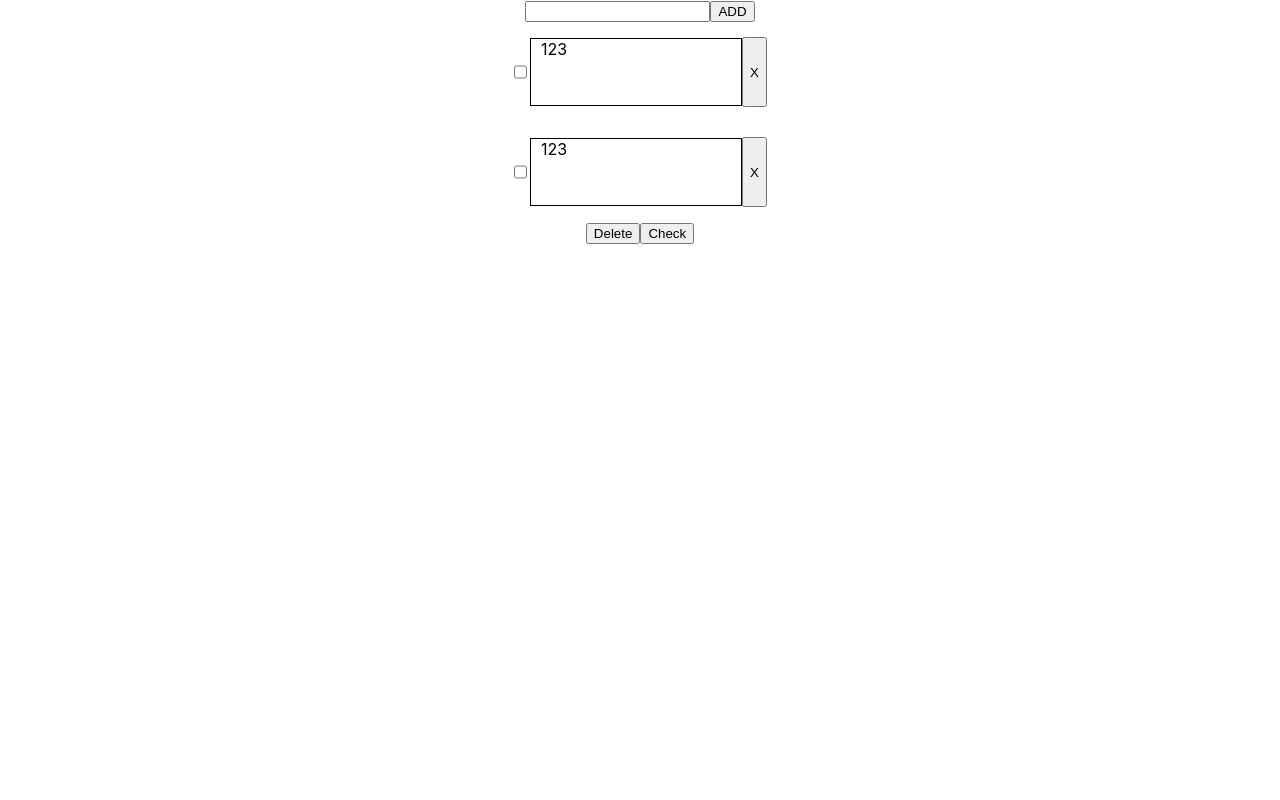
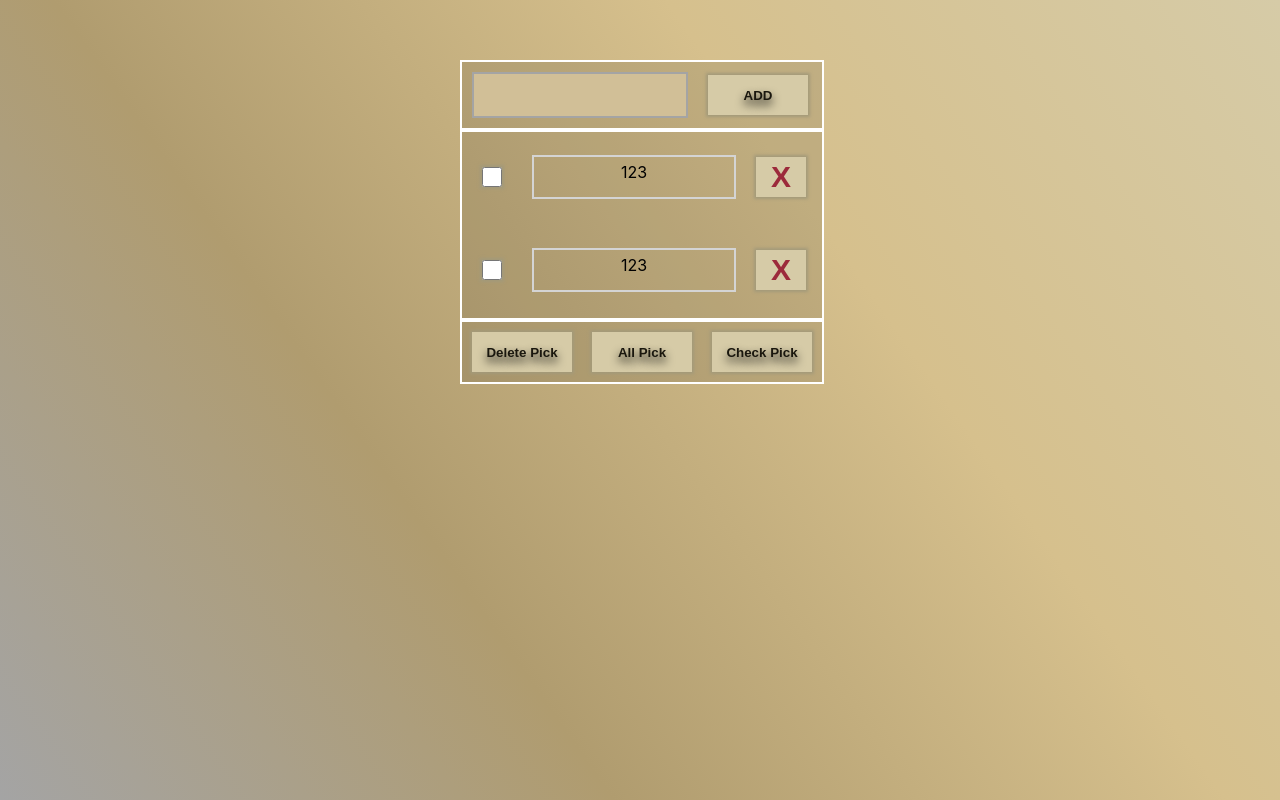
Before and after one commit to D-mitry12344/react, a React (Create React App) app: page / in a window 1280 px wide. Built offline with nearby package versions, Linux system fonts and the light colour scheme.

Commit message:
update css and js

```diff
--- a/src/App.css
+++ b/src/App.css
@@ -1,5 +1,34 @@
+
+html{
+  margin: 0;
+  width: 100%;
+  height: 100%;
+}
+
+body{
+  margin: 0;
+  width: 100%;
+  height: 100%;
+}
+
+.block-none{
+  display: none;
+}
+
+#root{
+   margin: 0;
+    background: linear-gradient(235deg,#d6cba7,#d6c08d,#b09c6f, #a4a4a4);
+    background-size: cover;
+    background-repeat: no-repeat;
+    width: 100%;
+    height: 100%;
+}
+
 .App {
   text-align: center;
+  width: 360px;
+  margin: 0 auto;
+  padding-top: 60px;
 }
 
 .App-logo {
@@ -38,34 +67,127 @@
 }
 
 
-ul{
-  width: 300px;
+.lists{
+  padding: 0;
+  width: 360px;
   margin: 0 auto;
+  display: flex;
+  flex-wrap: wrap;
+  border: 2px solid #fff;
+   background: rgb(0,0,0,0.1)
 }
 
-li{
+.lists li{
   display: flex;
-  height: 100px;
+  width: 360px;
+  margin: 10px 0;
 }
 
-li button{
-  margin-top: 15px;
-  height: 70%;
+.lists li p{
+  width: 200px;
+  border: 2px solid #d4d4d4;
+  height: 35px;
+  margin-top: 13px;
+  text-align: center;
+  padding-top: 5px;
+  margin-right: 10px;
+}
+
+.lists li input{
+  background: #d6cba7;
+  border: 1px #a39a7a;
+  color: #1a170e;
+  font-weight: 700;
+  text-shadow: 0 5px 10px #000;
+  width: 20px;
+  height: 20px;
+  margin-top: 25px;
+  margin-left: 20px;
+  margin-right: 30px;
+  text-align: center;
+  box-shadow: 0 0 3px 2px #a39a7a;
+  transition-duration: 0.3s;
 }
 
 
-li p{
-  text-align:left;
-  width: 200px;
-  border: 1px solid black;
-  padding-left: 10px;
+.lists li.completed p{
+  text-decoration: line-through;
+}
+
+.btns-global{
+  display: flex;
+  flex-wrap: wrap;
+  width: 360px;
+  margin: 0 auto;
+  transition-duration: 0.3s;
+  opacity: 1;
+  border: 2px solid #fff;
+   background: rgb(0,0,0,0.1)
+}
+
+.btns-global button ,
+.add-new-item button,
+.lists li button{
+  background: #d6cba7;
+  border: 1px #a39a7a;
+  color: #1a170e;
+  font-weight: 700;
+  text-shadow: 0 5px 10px #000;
+  margin: 10px;
+  width: 100px;
+  height: 40px;
+  text-align: center;
+  box-shadow: 0 0 3px 2px #a39a7a;
   transition-duration: 0.3s;
 }
 
-li p:hover{
-  background: #d4d4d4;
+.btns-global button:hover,
+.add-new-item button:hover{
+  transform: scale(1.1);
+  color: #fff;
 }
 
-li.completed p{
-  text-decoration: line-through;
+.add-new-item{
+  border: 2px solid #fff;
+  width: 360px;
+  display: flex;
+  flex-wrap: wrap;
+  margin: 0 auto;
+   background: rgb(0,0,0,0.1)
 }
+
+.add-new-item input{
+  width: 200px;
+  height: 40px;
+  font-weight: 500;
+  font-size: 20px;
+  margin: 10px;
+  padding-left: 10px;
+  background: #d1bf97;
+  border: 2px solid #a4a4a4;
+  transition-duration: 0.3s;
+}
+
+.add-new-item input:focus{
+  outline: none;
+  color: #fff;
+}
+
+.add-new-item button{
+  margin-top: 13px;
+}
+
+.lists li button{
+  margin-top: 15px;
+  height: 40px;
+  width: 50px;
+  font-size: 30px;
+  color: #9c2a3b;
+  text-shadow: none;
+}
+
+.lists li button:hover{
+  font-size: 37px;
+  color: #e84159;
+  background: #a39a7a;
+}
--- a/src/App.js
+++ b/src/App.js
@@ -8,16 +8,19 @@ function App() {
   const [people, setPeople] = useState([{
     p:'123', id:1,
     check: false,
+    pick: false,
     class: ''
   },{
     p:'123', id:2 ,
     check: false,
+    pick: false,
     class: ''
   }]);
+
   return (
     <div className="App">
       <Input people={people} setPeople={setPeople} />
-      <List people={people} setPeople={setPeople} />
+      <List  people={people} setPeople={setPeople} />
       <DeleteList people={people} setPeople={setPeople} />
     </div>
   );
--- a/src/DeleteList.js
+++ b/src/DeleteList.js
@@ -2,13 +2,14 @@ import { useState } from 'react';
 
 function DeleteList(props){
 	const people = props.people;
-
+	const [pick, setPick] = useState(false);
+	const [check, setCheck] = useState(false);
 	function deleteItem(){
 		let array = people
 
 
 		for(let i = 0 ; i< array.length ; i++){
-			if(array[i].check){
+			if(array[i].pick){
 				let arrayOne = array.slice(0, i);
 		        let arrayTwo = array.slice(i+1);
 		         array[i].id = -1;
@@ -18,24 +19,58 @@ function DeleteList(props){
 		}
 		for(let i = 0 ; i< array.length ; i++){
 			array[i].id= i+1;
-			array[i].check = false;
+			array[i].pick = false;
 		}
 		props.setPeople([...array])
 	}
 
+	function pickAllItem(){
+		let array = people
+
+		if(pick){
+			array.forEach((item)=>{
+	             item.pick= false;
+	            props.setPeople([...array])
+	         })
+			setPick(false)
+		}else{
+			array.forEach((item)=>{
+	             item.pick= true;
+	            props.setPeople([...array])
+	         })
+			setPick(true)
+		}
+
+	}
+
 	function checkItem(){
+		if(check){
 			let array = people
 			array.forEach((item)=>{
-             item.class='completed';
+				if(item.pick){item.check= false;
+					setCheck(false)
+				}
+		        props.setPeople([...array])
+
+		     })
+		}else{
+			let array = people
+			array.forEach((item)=>{
+				if(item.pick){
 					item.check= true;
+					setCheck(true)
+				}
 		        props.setPeople([...array])
 		     })
 		}
 
+	}
+
 	return(
-		<div>
-        	<button onClick={deleteItem}>Delete</button>
-        	<button onClick={checkItem}>Check</button>
+			<div className='btns-global' >
+	        	<button onClick={deleteItem}>Delete Pick</button>
+	        	<button onClick={pickAllItem}>All Pick</button>
+	        	<button onClick={checkItem}>Check Pick</button>
 	        </div>
       )
 }
--- a/src/Input.js
+++ b/src/Input.js
@@ -8,18 +8,20 @@ function Input(props){
 	}
 
 	function addClick(){
-
+		if(newList !== '' && newList !== ' '){
 			let obg = {
 		       p: newList,
 		       id: people.length+1,
 		       check: false,
+		       pick: false,
 	    	   class: ''
 		    }
 		    props.setPeople([...people, obg])
 		}
+	  }
 
 	return(
-		<div>
+		<div className='add-new-item'>
 			<input onChange={changeInput} type="text"/>
         	<button onClick={addClick}>ADD</button>
         </div>
--- a/src/List.js
+++ b/src/List.js
@@ -12,14 +12,14 @@ function List(props){
           }
   }
 
+
   function handlerClick(pers) {
-        let array = people;
-        if(pers.class){
+    let array = people;
 
+        if(pers.pick){
           array.forEach((item)=>{
             if(item.id === pers.id){
-              item.class='';
-              item.check=false;
+              item.pick=false;
             }
             props.setPeople([...array])
           })
@@ -28,27 +28,24 @@ function List(props){
 
           array.forEach((item)=>{
             if(item.id === pers.id){
-              item.class='completed';
-              item.check= true;
+              item.pick= true;
             }
             props.setPeople([...array])
           })
-
         }
-
 
   }
 
 
 
   let listItems = people.map(person =>
-    <li className={person.class} key={person.id}  >
-        <input type="checkbox" checked={person.check} onClick={()=>handlerClick(person)}/>
+    <li className={person.check ? 'completed' : ''} key={person.id}  >
+        <input type="checkbox" checked={person.pick} onClick={()=>handlerClick(person)}/>
         <p>{person.p}</p>
         <button onClick={deleteClick(person.id)}>X</button>
     </li>
   );
-  return <ul>{listItems}</ul>
+  return <ul className="lists">{listItems}</ul>
 }
 
 export default List;
```
Also changed, not shown: 11 other files (tests, documents, lock files or other folders). Lines whose indentation alone changed are shown as unchanged.
